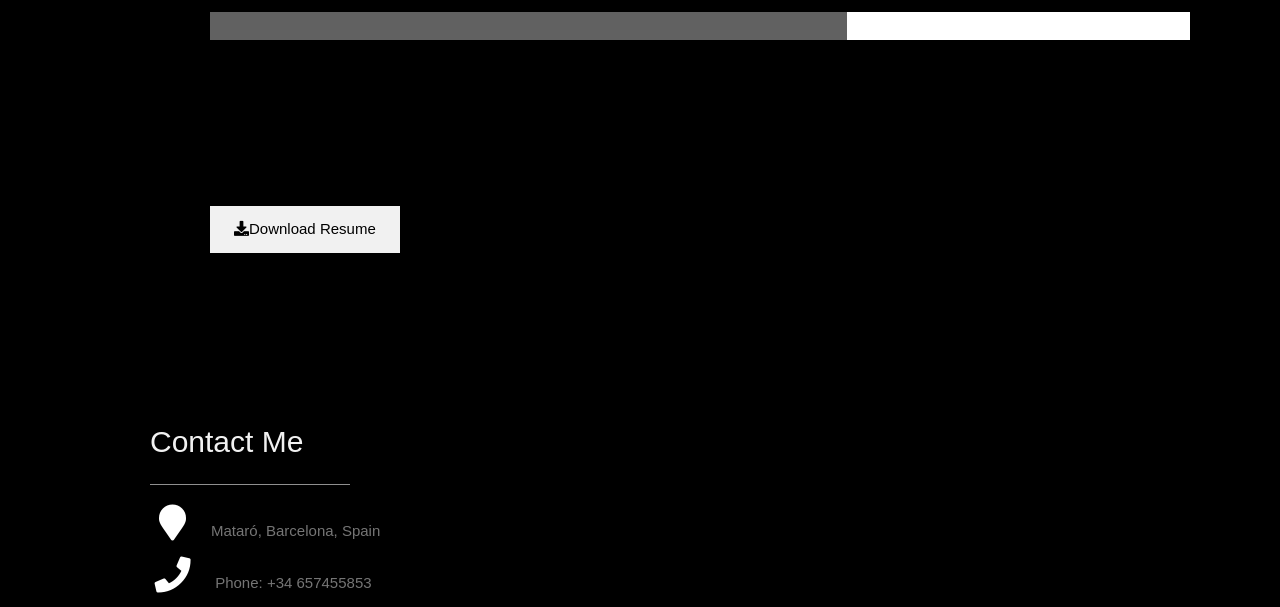
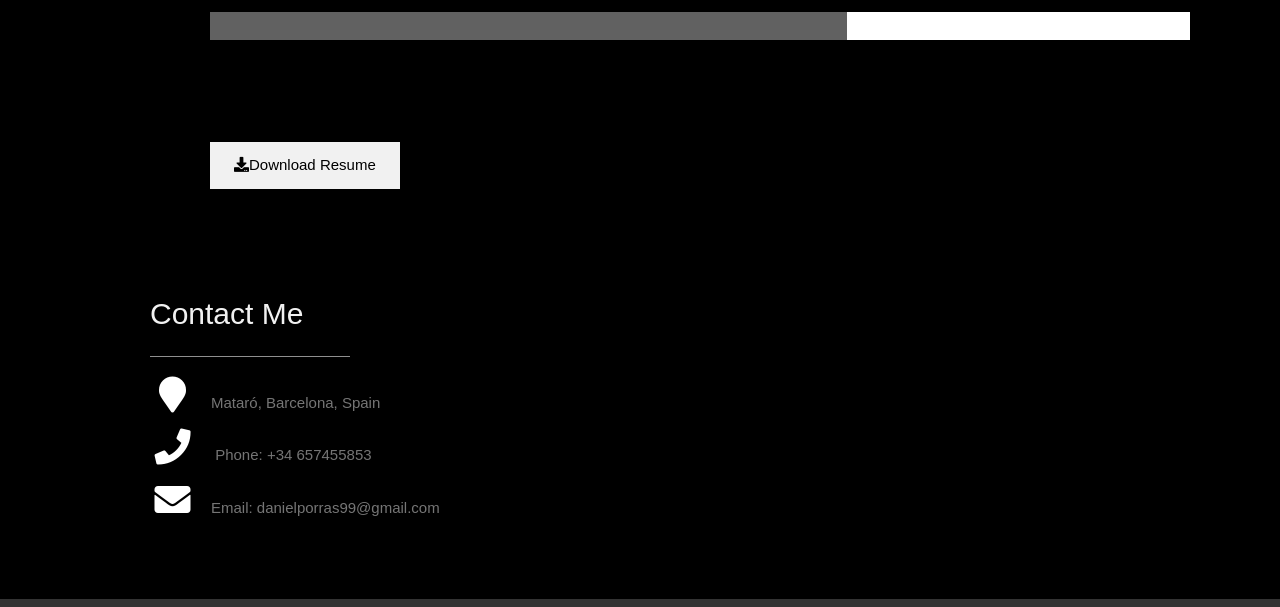
Before and after one commit to dani18/dani18.github.io, a plain HTML site: page index.html in a window 1280 px wide. Shown: the part 3528-4135 px from the top of the page. Drawn offline with nearby package versions, Linux system fonts and the light colour scheme.

Commit message:
webpage fix9

```diff
--- a/index.html
+++ b/index.html
@@ -285,7 +285,7 @@
         </div>
         <br>
     </div>
-    <div class="w3-padding-64 w3-content">
+    <div class="w3-content">
         <button class="w3-button w3-light-grey w3-padding-large w3-section">
             <i class="fa fa-download"></i>Download Resume
         </button>
```
